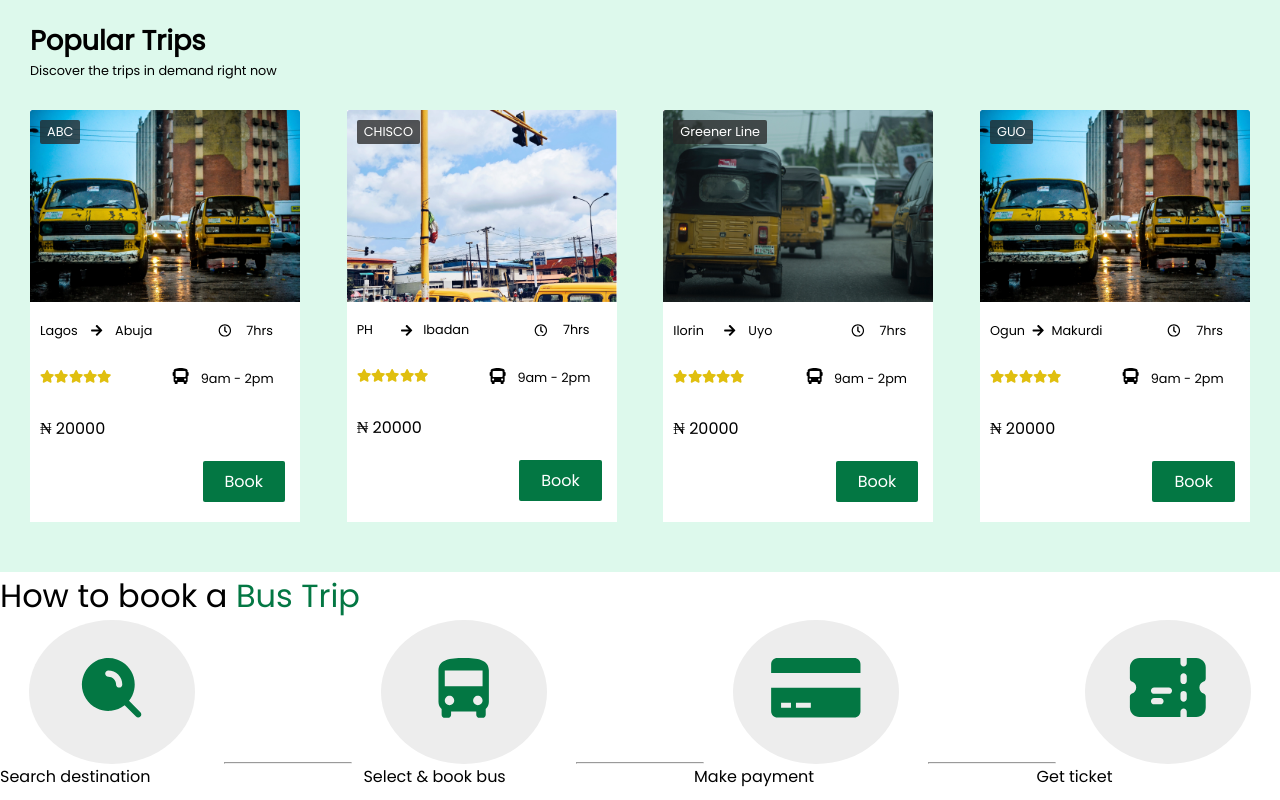
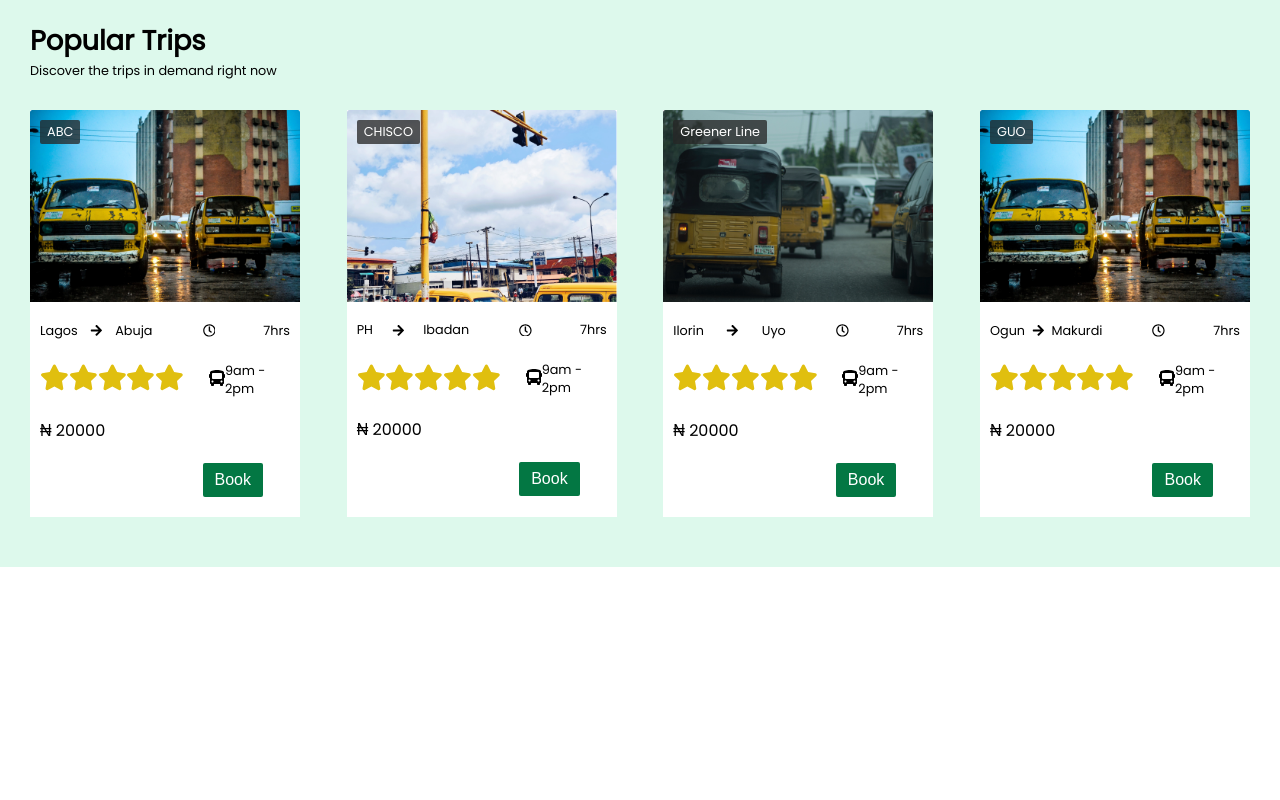
Before and after one commit to Bozpup/newrepo, a React (Create React App) app: page / in a window 1280 px wide. Built offline with nearby package versions, Linux system fonts and the light colour scheme.

Commit message:
Clean up

```diff
--- a/src/pages/LandingPage.jsx
+++ b/src/pages/LandingPage.jsx
@@ -1,6 +1,6 @@
 import React from "react";
 import PopularTrips from "../components/popularTrips/PopularTrips";
-import Trips from "../components/Trips";
+// import Trips from "../components/Trips";
 // import UserStories from "../components/UserStories";
 
 const LandingPage = () => {
@@ -8,7 +8,7 @@ const LandingPage = () => {
     <>
       <div>
         <PopularTrips />
-        <Trips />
+        {/* <Trips /> */}
         {/* <UserStories /> */}
       </div>
     </>
```
